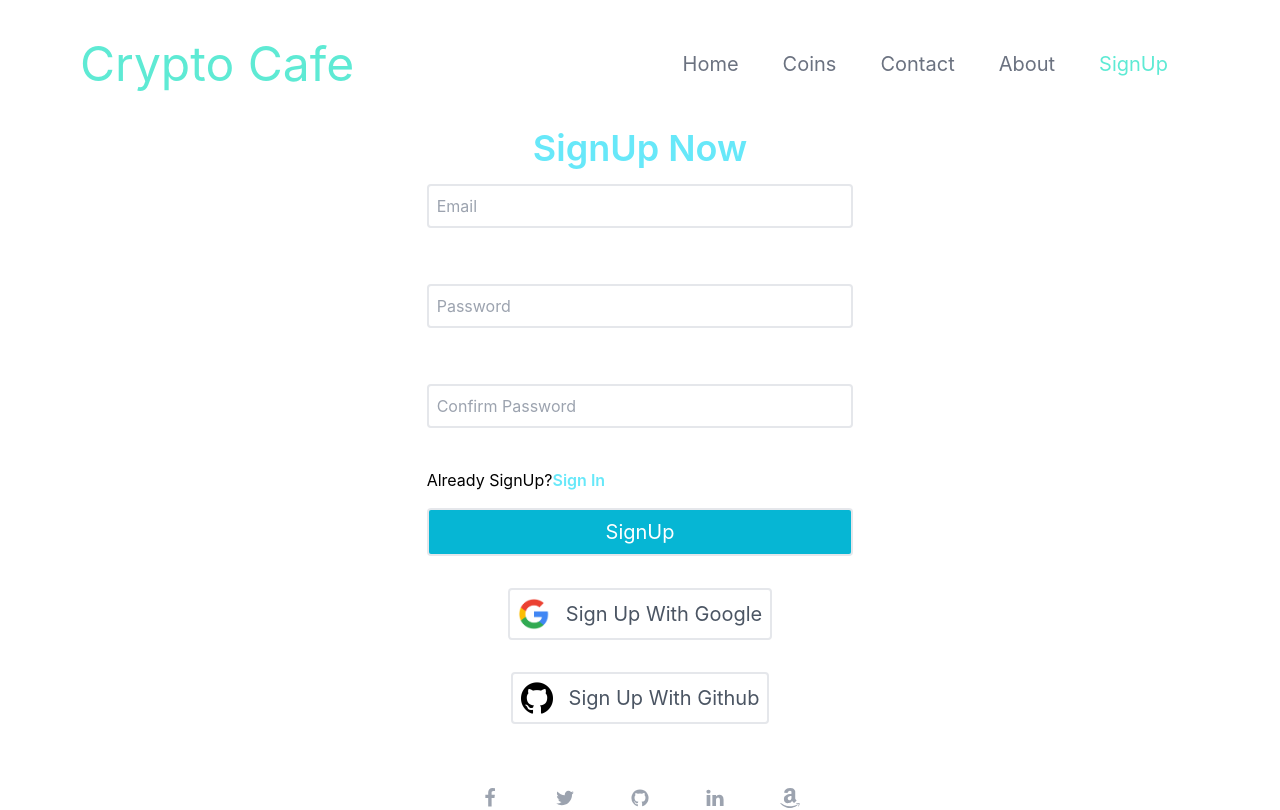
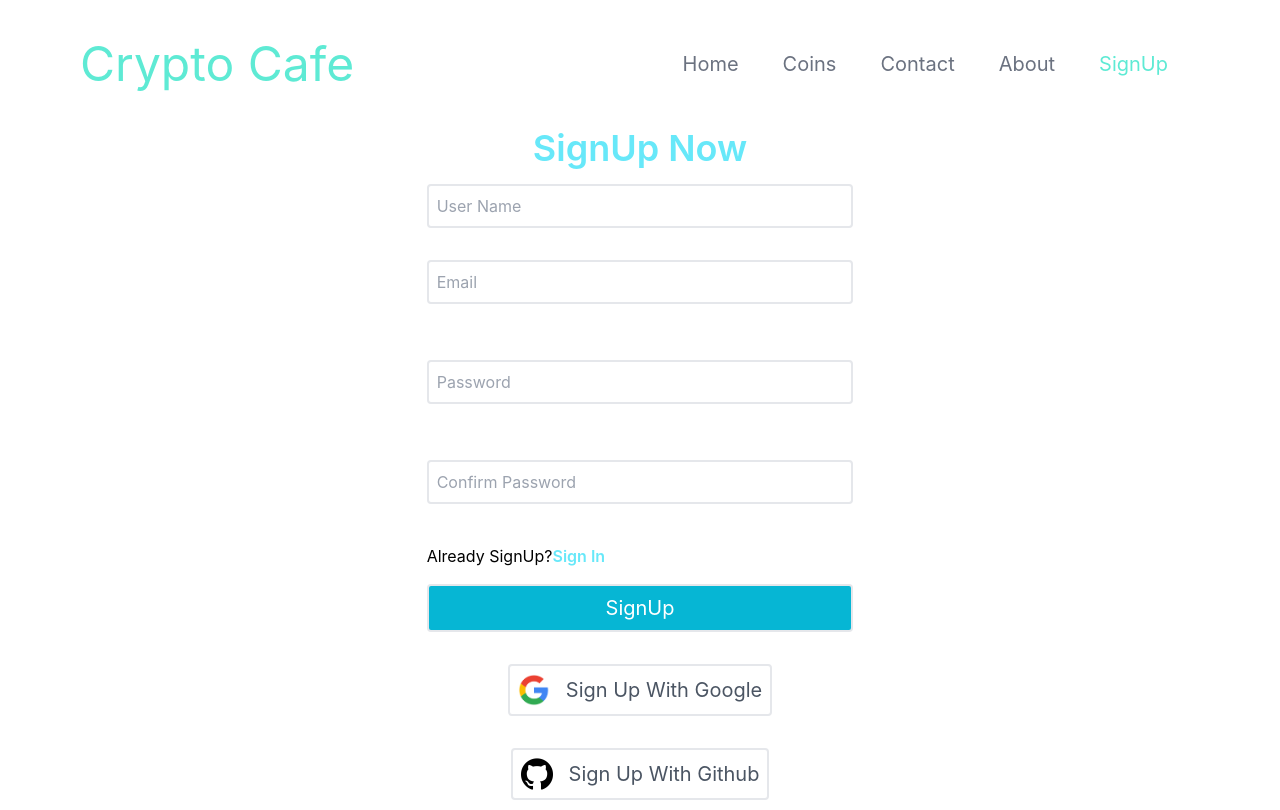
Before and after one commit to Tanvir-Alam625/Crypto-Cafe, a React (Create React App) app: page /signup in a window 1280 px wide. Shown: the top 810 px of the page. Built offline with nearby package versions, Linux system fonts and the light colour scheme.

Commit message:
firebase profile updated

```diff
--- a/src/components/main/Signup/Signup.js
+++ b/src/components/main/Signup/Signup.js
@@ -6,6 +6,7 @@ import {
   sendEmailVerification,
   signInWithPopup,
   signOut,
+  updateProfile,
 } from "firebase/auth";
 import React, { useState } from "react";
 import { Link } from "react-router-dom";
@@ -21,6 +22,7 @@ const SignUp = () => {
   const [user, setUser] = useState({});
   const [email, setEmail] = useState("");
   const [password, setPassword] = useState("");
+  const [name, setName] = useState("");
   // error message state
   const [errorE, setErrorE] = useState("");
   const [errorP, setErrorP] = useState("");
@@ -86,6 +88,7 @@ const SignUp = () => {
         const user = res.user;
         setUser(user);
         verifyEmail();
+        userProfile();
         console.log(user);
       })
       .catch((error) => {
@@ -102,6 +105,11 @@ const SignUp = () => {
     } else {
       setErrorE(" Please enter the valid email!!");
     }
+  };
+  // name auth function
+  const handleNameBlur = (event) => {
+    setName(event.target.value);
+    console.log(event.target.value);
   };
   // password auth function
   const handlePassBlur = (event) => {
@@ -128,6 +136,18 @@ const SignUp = () => {
       console.log("email verification");
     });
   };
+  const userProfile = () => {
+    updateProfile(auth.currentUser, {
+      displayName: name,
+    })
+      .then(() => {
+        console.log("updated profile");
+      })
+      .catch((error) => {
+        console.log();
+      });
+  };
+
   //@@@@@@@
   // jsx
   //@@@@@@@
@@ -156,6 +176,15 @@ const SignUp = () => {
             <h2 className="text-4xl font-semibold text-center text-cyan-300">
               SignUp Now
             </h2>
+            <input
+              type="Name"
+              name="Name"
+              id="User Name"
+              placeholder="User Name"
+              className="py-2 border-2 rounded my-4 w-full px-2 "
+              onBlur={handleNameBlur}
+              required
+            />
             <input
               type="email"
               name="email"
```
